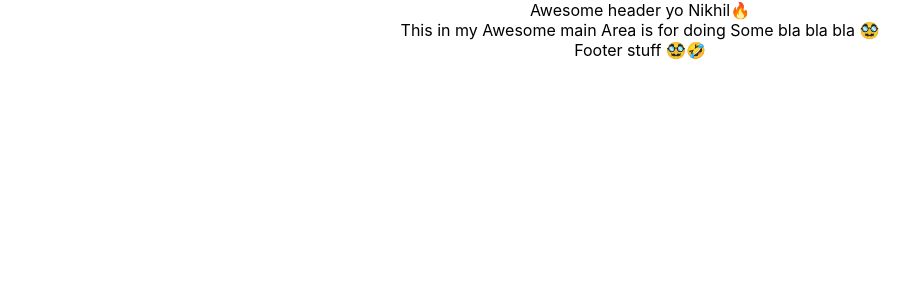
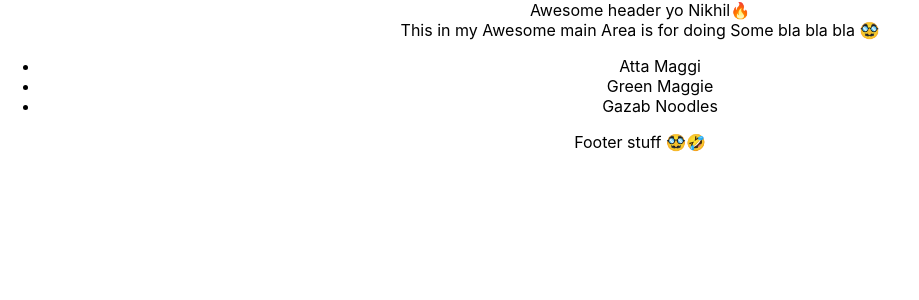
Before and after one commit to icarus9bly/TryReact, a React (Create React App) app in the folder react-essentials/: page / in a window 1280 px wide. Shown: the top 300 px of the page, without its empty margins (0-919 px from the left). Built offline with nearby package versions, Linux system fonts and the light colour scheme.

Commit message:
using jsx expression

```diff
--- a/react-essentials/src/App.js
+++ b/react-essentials/src/App.js
@@ -6,9 +6,15 @@
     <header>Awesome header yo {props.className}🔥</header>
   )
 }
-function Section(props){
-  return(
-    <section>This in my Awesome main Area is for doing {props.content} 🥸</section>
+function Section(props) {
+  return (
+    <section>This in my Awesome main Area is for doing {props.content} 🥸
+      <p>
+        <ul>
+          {props.dishes.map((dish) => <li>{dish}</li>)}
+        </ul>
+      </p>
+    </section>
   )
 }
 function Footer(){
@@ -16,11 +22,12 @@
     <footer>Footer stuff 🥸🤣</footer>
   )
 }
+const dishes=["Atta Maggi", "Green Maggie", "Gazab Noodles"]
 function App() {
   return (
     <div className="App">
       <Header className="Nikhil"/>
-      <Section content="Some bla bla bla"/>
+      <Section content="Some bla bla bla" dishes={dishes}/>
       <Footer />
     </div>
   );
```
